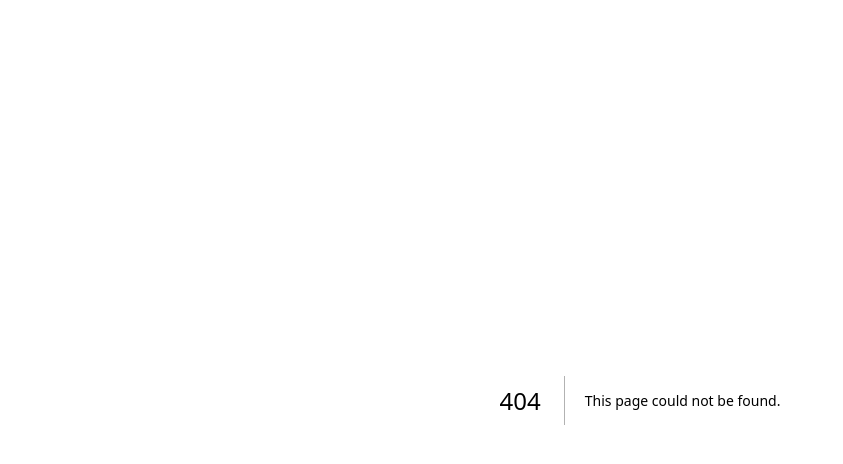
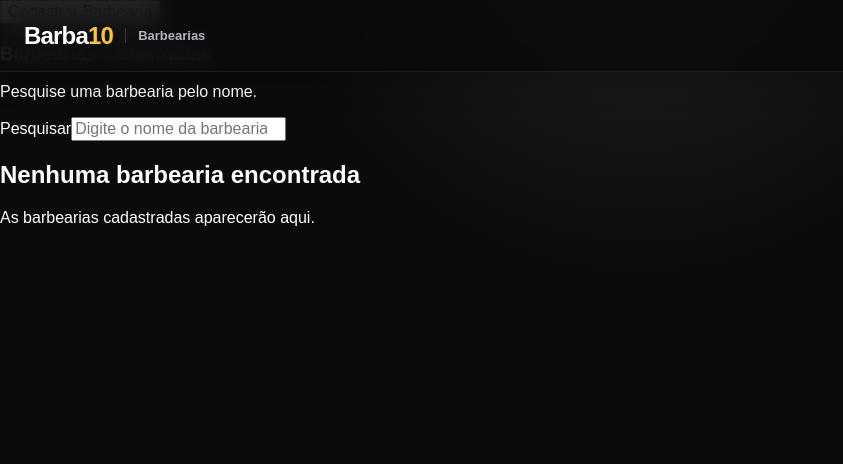
Before and after one commit to jadson007sm-dotcom/barba10, a Next.js app: page /master/barbearias in a window 1280 px wide. Before the commit this address had no page. Shown: the top 464 px of the page, without its empty margins (0-843 px from the left). Built offline with nearby package versions, Linux system fonts and the light colour scheme.

Commit message:
feat: criar tela de Barbearias no Painel Master

```diff
--- /dev/null
+++ b/app/master/barbearias/page.tsx
@@ -0,0 +1,66 @@
+"use client";
+
+import { useMemo, useState } from "react";
+
+export default function BarbeariasPage() {
+  const [filter, setFilter] = useState("");
+
+  const filteredBarbearias = useMemo(() => {
+    return [] as string[];
+  }, [filter]);
+
+  return (
+    <main className="master-shell">
+      <header className="master-header">
+        <div className="master-brand">
+          <div className="master-logo">Barba<span>10</span></div>
+          <div className="master-slogan">Barbearias</div>
+        </div>
+      </header>
+
+      <section className="barbearias-page">
+        <div className="barbearias-actions">
+          <button className="barbearias-register-button" type="button">
+            Cadastrar Barbearia
+          </button>
+        </div>
+
+        <section className="barbearias-filter-card" aria-label="Filtro de barbearias">
+          <div className="barbearias-filter-heading">
+            <div>
+              <h1>Barbearias cadastradas</h1>
+              <p>Pesquise uma barbearia pelo nome.</p>
+            </div>
+          </div>
+
+          <label className="barbearias-search-label" htmlFor="barbearias-search">
+            Pesquisar
+          </label>
+          <input
+            id="barbearias-search"
+            className="barbearias-search-input"
+            type="search"
+            value={filter}
+            onChange={(event) => setFilter(event.target.value)}
+            placeholder="Digite o nome da barbearia"
+          />
+        </section>
+
+        <section className="barbearias-results" aria-live="polite">
+          {filteredBarbearias.length === 0 ? (
+            <div className="barbearias-empty-state">
+              <h2>Nenhuma barbearia encontrada</h2>
+              <p>As barbearias cadastradas aparecerão aqui.</p>
+            </div>
+          ) : (
+            filteredBarbearias.map((barbearia) => (
+              <article key={barbearia} className="barbearia-card">
+                {barbearia}
+              </article>
+            ))
+          )}
+        </section>
+      </section>
+    </main>
+  );
+}
```
